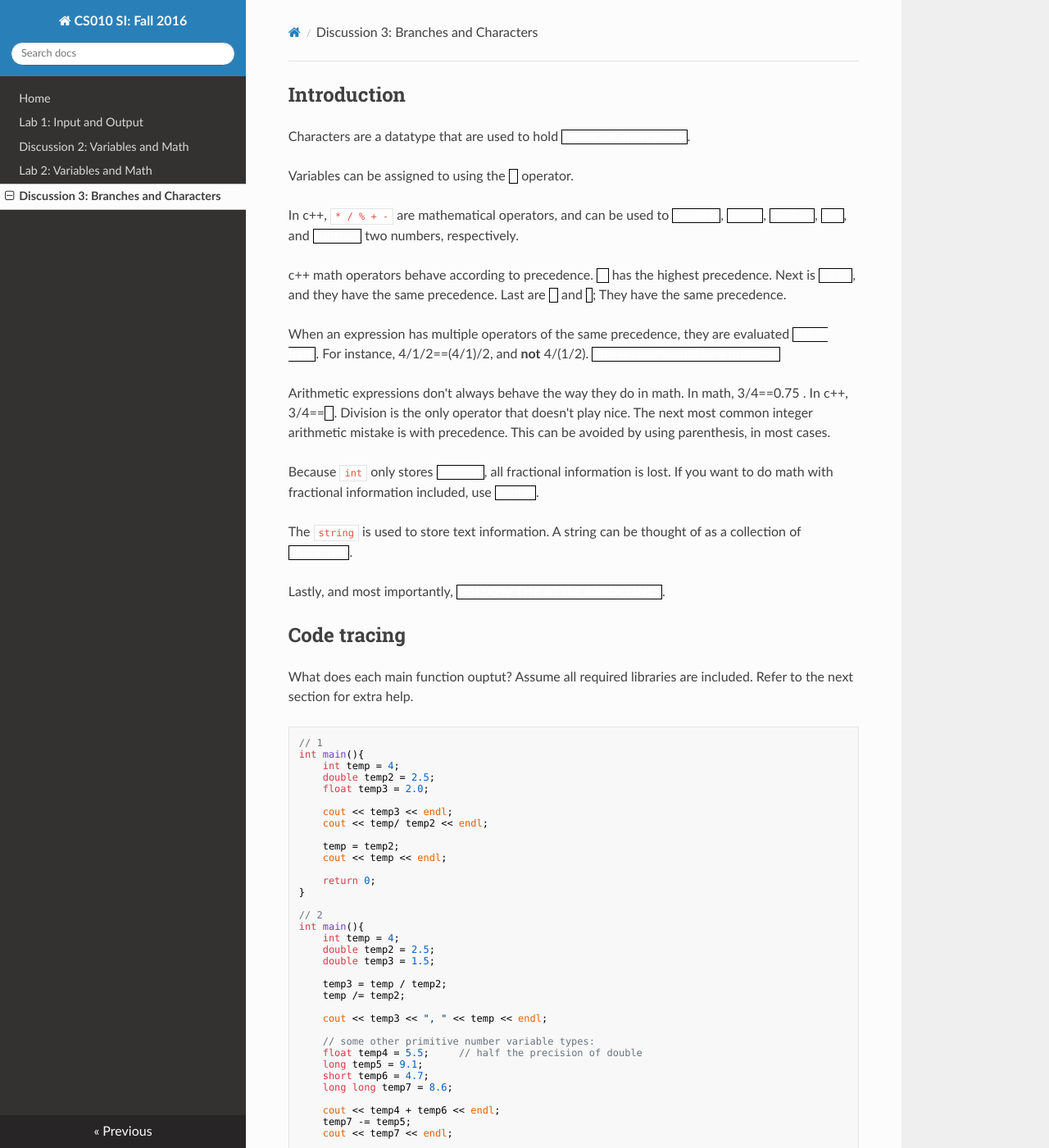
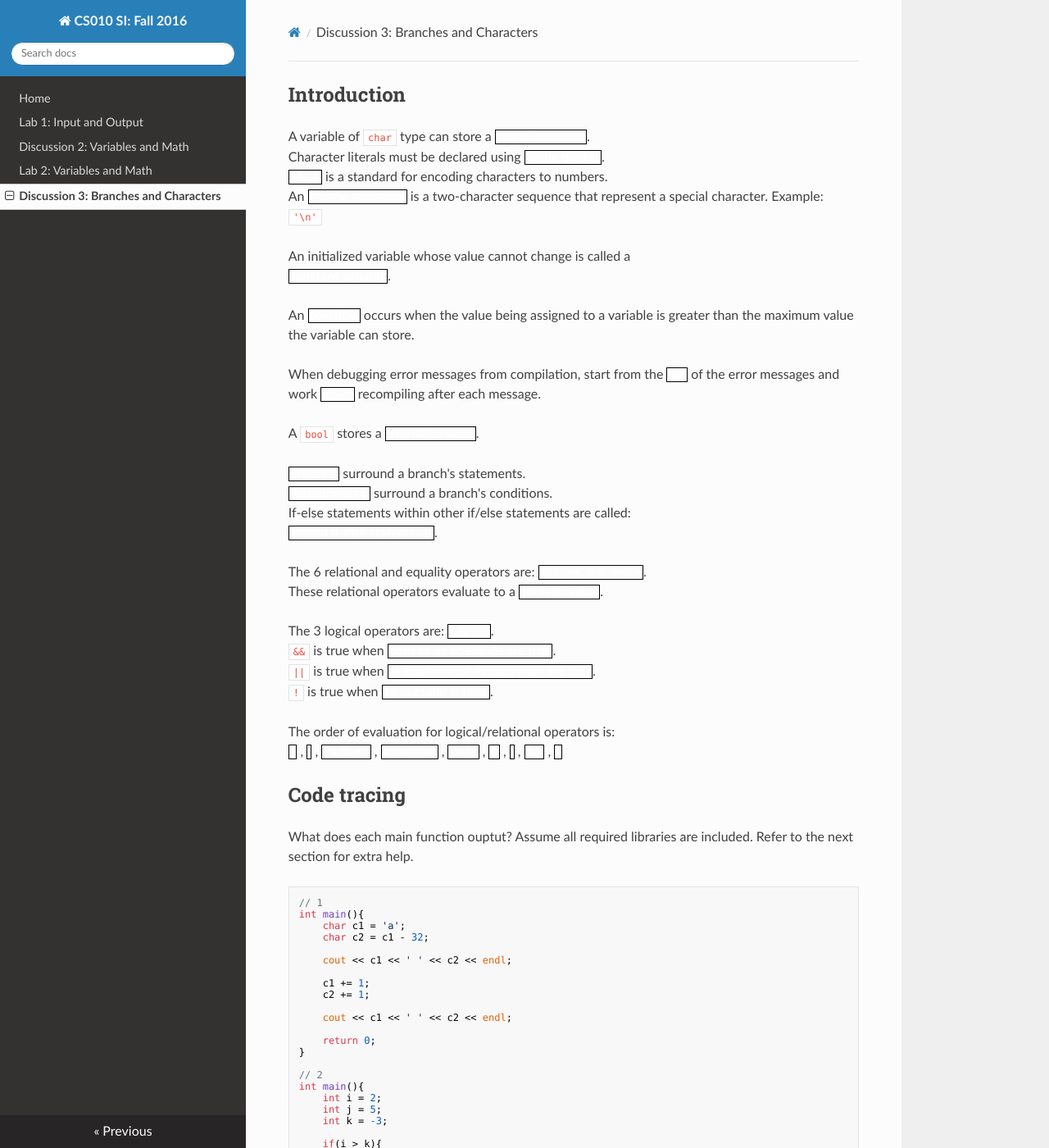
Before and after one commit to cs-si-ucr/cs10, an MkDocs documentation site: the page built from docs/dis03.md, in a window 1280 px wide and 1400 px high. Shown: the whole window at 82% size. Built offline with MkDocs 1.6.1, drawn with Linux system fonts in a browser that asks for light colours; nearby versions of some CDN libraries; old or Windows-style settings are respelled for this version of MkDocs; some of the changed text lies outside the part shown.

Commit message:
Discussion 03 upload 1.0

````diff
--- a/docs/dis03.md
+++ b/docs/dis03.md
@@ -1,58 +1,71 @@
 Introduction
 ---
 
-Characters are a datatype that are used to hold
-<a style="color:white;border:solid black;border-width:1px">character information</a>.
+A variable of ``char`` type can store a
+<a style="color:white;border:solid black;border-width:1px">single character</a>.</br>
+Character literals must be declared using
+<a style="color:white;border:solid black;border-width:1px">single quotes</a>.</br>
+<a style="color:white;border:solid black;border-width:1px">ASCII</a>
+is a standard for encoding characters to numbers.</br>
+An
+<a style="color:white;border:solid black;border-width:1px">escape sequence</a>
+is a two-character sequence that represent a special character. Example: ``'\n'``
 
+An initialized variable whose value cannot change is called a </br>
+<a style="color:white;border:solid black;border-width:1px">constant variable</a>.
 
-Variables can be assigned to using the
-<a style="color:white;border:solid black;border-width:1px">=</a> operator.
+An
+<a style="color:white;border:solid black;border-width:1px">overflow</a>
+occurs when the value being assigned to a variable is greater than the maximum value the variable can store.
 
-In c++, ``* / % + -`` are mathematical operators, and can be used to
-<a style="color:white;border:solid black;border-width:1px">multiply</a>,
-<a style="color:white;border:solid black;border-width:1px">divide</a>,
-<a style="color:white;border:solid black;border-width:1px">modulo</a>,
-<a style="color:white;border:solid black;border-width:1px">add</a>, and
-<a style="color:white;border:solid black;border-width:1px">subtract</a> two numbers, respectively.
+When debugging error messages from compilation, start from the
+<a style="color:white;border:solid black;border-width:1px">top</a>
+of the error messages and work
+<a style="color:white;border:solid black;border-width:1px">down</a>
+recompiling after each message.
 
-c++ math operators behave according to precedence.
-<a style="color:white;border:solid black;border-width:1px">(&nbsp;)</a>
-has the highest precedence.
-Next is
-<a style="color:white;border:solid black;border-width:1px"> \* / % </a>,
-and they have the same precedence.
-Last are
-<a style="color:white;border:solid black;border-width:1px">+</a>
-and
-<a style="color:white;border:solid black;border-width:1px">-</a>;
-They have the same precedence.
+A ``bool`` stores a
+<a style="color:white;border:solid black;border-width:1px">true\\false value</a>.
 
-When an expression has multiple operators of the same precedence, they are evaluated
-<a style="color:white;border:solid black;border-width:1px">left to right</a>.
-For instance, 4/1/2==(4/1)/2, and **not** 4/(1/2).
-<a style="color:white;border:solid black;border-width:1px">(the second would be a problem)</a>
+<a style="color:white;border:solid black;border-width:1px">Braces \{\}</a>
+surround a branch's statements.</br>
+<a style="color:white;border:solid black;border-width:1px">Parentheses \(\)</a>
+surround a branch's conditions.</br>
+If-else statements within other if/else statements are called: </br>
+<a style="color:white;border:solid black;border-width:1px">nested if-else statements</a>.
 
+The 6 relational and equality operators are:
+<a style="color:white;border:solid black;border-width:1px"><, >, <=, >=, ==, \!=</a>.</br>
+These relational operators evaluate to a
+<a style="color:white;border:solid black;border-width:1px">boolean value</a>.
 
-Arithmetic expressions don't always behave the way they do in math.
-In math, 3/4==0.75 .
-In c++, 3/4==<a style="color:white;border:solid black;border-width:1px">0</a>.
-Division is the only operator that doesn't play nice.
-The next most common integer arithmetic mistake is with precedence.
-This can be avoided by using parenthesis, in most cases.
+The 3 logical operators are:
+<a style="color:white;border:solid black;border-width:1px">&&, ||, \!</a>.</br>
+``&&`` is true when
+<a style="color:white;border:solid black;border-width:1px">both of its operands are true</a>.</br>
+``||`` is true when
+<a style="color:white;border:solid black;border-width:1px">at least one of its operands are true</a>.</br>
+``!`` is true when
+<a style="color:white;border:solid black;border-width:1px">its operand is false</a>.
 
-Because ``int`` only stores
-<a style="color:white;border:solid black;border-width:1px">integers</a>,
-all fractional information is lost.
-If you want to do math with fractional information included, use
-<a style="color:white;border:solid black;border-width:1px">double</a>.
-
-The ``string`` is used to store text information.
-A string can be thought of as a collection of
-<a style="color:white;border:solid black;border-width:1px">characters</a>.
-
-Lastly, and most importantly,
-<a style="color:white;border:solid black;border-width:1px">**FOLLOW THE STYLE GUIDELINES**</a>.
-
+The order of evaluation for logical/relational operators is: </br>
+<a style="color:white;border:solid black;border-width:1px">\(\)</a>
+,
+<a style="color:white;border:solid black;border-width:1px">\!</a>
+,
+<a style="color:white;border:solid black;border-width:1px">\* \\ % \+ \-</a>
+,
+<a style="color:white;border:solid black;border-width:1px">< <= > >=</a>
+,
+<a style="color:white;border:solid black;border-width:1px">== \!=</a>
+,
+<a style="color:white;border:solid black;border-width:1px">&</a>
+,
+<a style="color:white;border:solid black;border-width:1px">|</a>
+,
+<a style="color:white;border:solid black;border-width:1px">&&</a>
+,
+<a style="color:white;border:solid black;border-width:1px">||</a>
 
 Code tracing
 ---
@@ -64,90 +77,176 @@ Refer to the next section for extra help.
 ```c++
 // 1
 int main(){
-    int temp = 4;
-    double temp2 = 2.5;
-    float temp3 = 2.0;
+    char c1 = 'a';
+    char c2 = c1 - 32;
 
-    cout << temp3 << endl;
-    cout << temp/ temp2 << endl;
+    cout << c1 << ' ' << c2 << endl;
 
-    temp = temp2;
-    cout << temp << endl;
+    c1 += 1;
+    c2 += 1;
+
+    cout << c1 << ' ' << c2 << endl;
 
     return 0;
 }
 
 // 2
 int main(){
-    int temp = 4;
-    double temp2 = 2.5;
-    double temp3 = 1.5;
+    int i = 2;
+    int j = 5;
+    int k = -3;
 
-    temp3 = temp / temp2;
-    temp /= temp2;
+    if(i > k){
+        i *= k;
+    }
 
-    cout << temp3 << ", " << temp << endl;
+    if(j < i){
+        j *= i;
+    }
+    else{
+        j /= 5;
+    }
 
-    // some other primitive number variable types:
-    float temp4 = 5.5;     // half the precision of double
-    long temp5 = 9.1;
-    short temp6 = 4.7;
-    long long temp7 = 8.6;
+    if(j * 3 > -k){
+        k = -k / 3;
+    }
+    else if (j * 3 <= -k){
+        j = j * 3;
+        k = -k;
+    }
 
-    cout << temp4 + temp6 << endl;
-    temp7 -= temp5;
-    cout << temp7 << endl;
+    if(i > 0){
+        i = k;
+    }
+    else if(k > 0){
+        k = i;
+    }
+    else if(j > 0){
+        j = i;
+    }
+
+    cout << "i = " << i << endl;
+    cout << "j = " << j << endl;
+    cout << "k = " << k << endl;
+    cout << endl;
 
     return 0;
 }
 
 // 3
 int main(){
-    string jake = "jake";
-    string james = "james";
-    char a = 'a';
+    int i = 2;
+    int j = 5;
+    int k = -3;
+    bool b1 = true;
 
-    jake = james;
-    cout << jake << endl;
-    jake = jake + james;
-    cout << jake << endl;
+    if(i > k && !b1){
+        i *= k;
+    }
 
-    jake = "j";
-    jake += a;
-    a += 12;
-    jake += a;
-    a -= 8;
-    jake += a;
-    a = ((a/ 2) * 3) - (12*2 + 4); // hint: http://www.ascii-code.com/
-    jake += a;
-    cout << jake << endl;
+    if(j < i && b1){
+        j *= i;
+    }
+    else{
+        j /= 5;
+    }
+
+    if(!(j * 3 > -k)){
+        k = -k / 3;
+    }
+    else if (j * 3 <= -k){
+        j = j * 3;
+        k = -k;
+    }
+
+    if(!(i > 0) || (j - i > 0)){
+        i = k;
+    }
+    else if(((k > 0) && !(-k < 0)) || b1){
+        k = i;
+    }
+    else if(!(j > 0) || (i - j > 0)){
+        j = i;
+    }
+
+    cout << "i = " << i << endl;
+    cout << "j = " << j << endl;
+    cout << "k = " << k << endl;
+    cout << endl;
 
     return 0;
 }
 
 // 4
 int main(){
-    int intgr = 20;
-    char letter = 'a';
-    double dbl = 10.67;
+    int i = 2;
+    int j = 5;
+    int k = -3;
+    bool b1 = true;
 
-    cout << static_cast<char>(letter + static_cast<int>(dbl) * 2 - intgr * 2.5);
-    cout << static_cast<char>((intgr * 2 + dbl * 4) + (dbl / 9));
-    cout << " " << intgr % 11 + 1;
-    string temp = "";
-    temp += static_cast<char>(intgr + 12);
-    temp += static_cast<char>(letter + static_cast<int>(dbl) - 1.67);
-    temp += (18+ letter);
-    cout << temp << " awesome!" << endl;
+    if(i > k && b1){
+        if(-i < -k || !b1){
+            k += 5;
+        }
+        i *= k;
+    }
+
+    if(j >= i){
+        if(j == i){
+            j -= 6;
+        }
+        j /= i;
+    }
+    else{
+        if(j > k && j < i){
+            j -= 1;
+        }
+        j *= 5;
+    }
+
+    if(j * 3 > k){
+        if(!(j * 3 <= -k)){
+            b1 = !b1;
+        }
+        k = -k * 3;
+    }
+    else if (j * 3 <= -k || b1){
+        j = j * 3;
+        k = -k;
+    }
+
+    if(!(i > 0) || (j - i > 0)){
+        i = k;
+        if(i == k){
+            k += 6;
+        }
+    }
+    else if(((k > 0) && !(-k < 0)) || b1){
+        k = i;
+        if(b1){
+            i += 6;
+        }
+    }
+    else if(!(j > 0) || (i - j > 0)){
+        j = i;
+        if(b1){
+            j += 6;
+        }
+        else if(b1 || !b1){
+            i += 3;
+        }
+    }
+
+    cout << "i = " << i << endl;
+    cout << "j = " << j << endl;
+    cout << "k = " << k << endl;
+    cout << endl;
 
     return 0;
 }
 ```
 
-
 Extra Help
 ---
 
-* [type conversion specifics](http://www-h.eng.cam.ac.uk/help/tpl/languages/C++/strongtyping.html)
-* [standard math library](http://www.cplusplus.com/reference/cmath/)
-* the space character ``' '`` has an value of 32
+* [ASCII Table](http://www.asciitable.com/)
````
